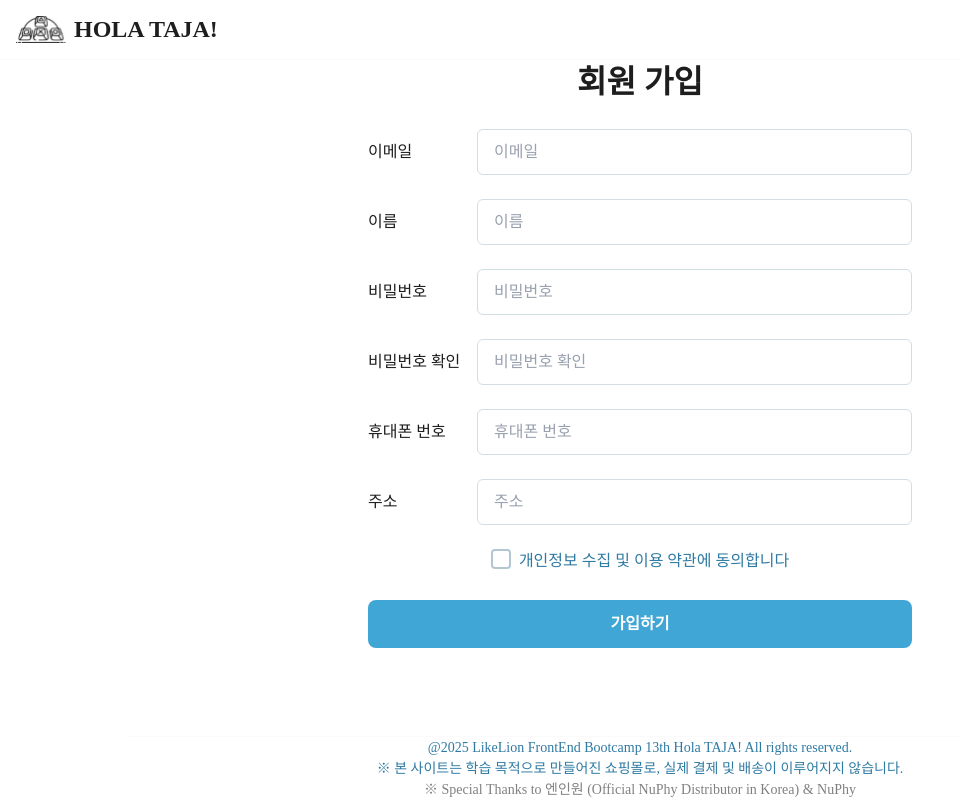
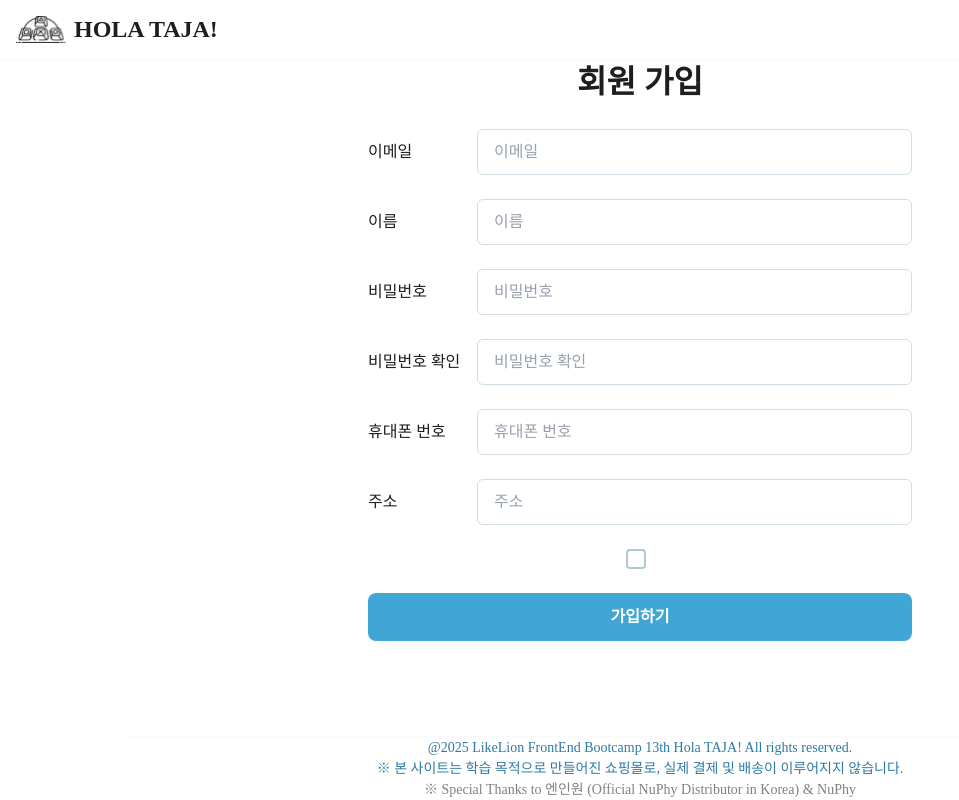
Before and after one commit to dong-fa/Final-15-HOLATAJA, a Next.js app: page /auth/signup in a window 1280 px wide. Shown: the whole page, without its empty margins (0-959 px from the left). Built offline with nearby package versions, Linux system fonts and the light colour scheme; no server answers.

Commit message:
refactor: 체크박스 컴포넌트 interface 수정, label 추가, svg->아이콘 컴포넌트 변경

```diff
--- a/src/components/CheckboxButton.tsx
+++ b/src/components/CheckboxButton.tsx
@@ -1,39 +1,31 @@
-import React from 'react';
+import React, { InputHTMLAttributes } from 'react';
+import { Check } from 'lucide-react';
 
-type CheckboxButtonProps = {
-  checked: boolean;
-  onCheck: () => void;
-};
+interface CheckboxButtonProps extends InputHTMLAttributes<HTMLInputElement> {
+  label?: string;
+}
 
-export default function CheckboxButton({ checked, onCheck }: CheckboxButtonProps) {
+export default function CheckboxButton({ checked, onChange, label, className, ...props }: CheckboxButtonProps) {
   return (
-    <label className="items-center cursor-pointer mt-5">
-      <input type="checkbox" checked={checked} onChange={onCheck} className="sr-only" />
+    <label className="flex items-center cursor-pointer">
+      <input type="checkbox" checked={checked} onChange={onChange} className="sr-only" {...props} />
       <div
         className={`
       w-5 h-5
       rounded
-      inline-block
       border-2
       transition-colors
-
-      ${checked ? 'bg-[var(--color-primary)] border-[var(--color-primary)]' : 'bg-transparent border-[var(--color-gray)]'}
+      bg-white
+      flex
+      justify-center
+      items-center
+      ${checked ? 'border-primary' : 'border-gray'}
+      ${className}
     `}
       >
-        {checked && (
-          <svg
-            xmlns="http://www.w3.org/2000/svg"
-            className="w-3.5 h-3.5 text-white"
-            fill="none"
-            viewBox="0 0 24 24"
-            stroke="currentColor"
-            strokeWidth={3}
-          >
-            <path strokeLinecap="round" strokeLinejoin="round" d="M5 13l4 4L19 7" />
-          </svg>
-        )}
+        {checked && <Check size={14} color="var(--color-primary)" strokeWidth={3} />}
       </div>
-      <span className="ml-2 text-[1rem] text-[var(--color-secondary)] align-top">개인정보 수집 및 이용 약관에 동의합니다</span>
+      <span className="ml-2 text-[1rem] text-secondary align-top">{label}</span>
     </label>
   );
 }
```
